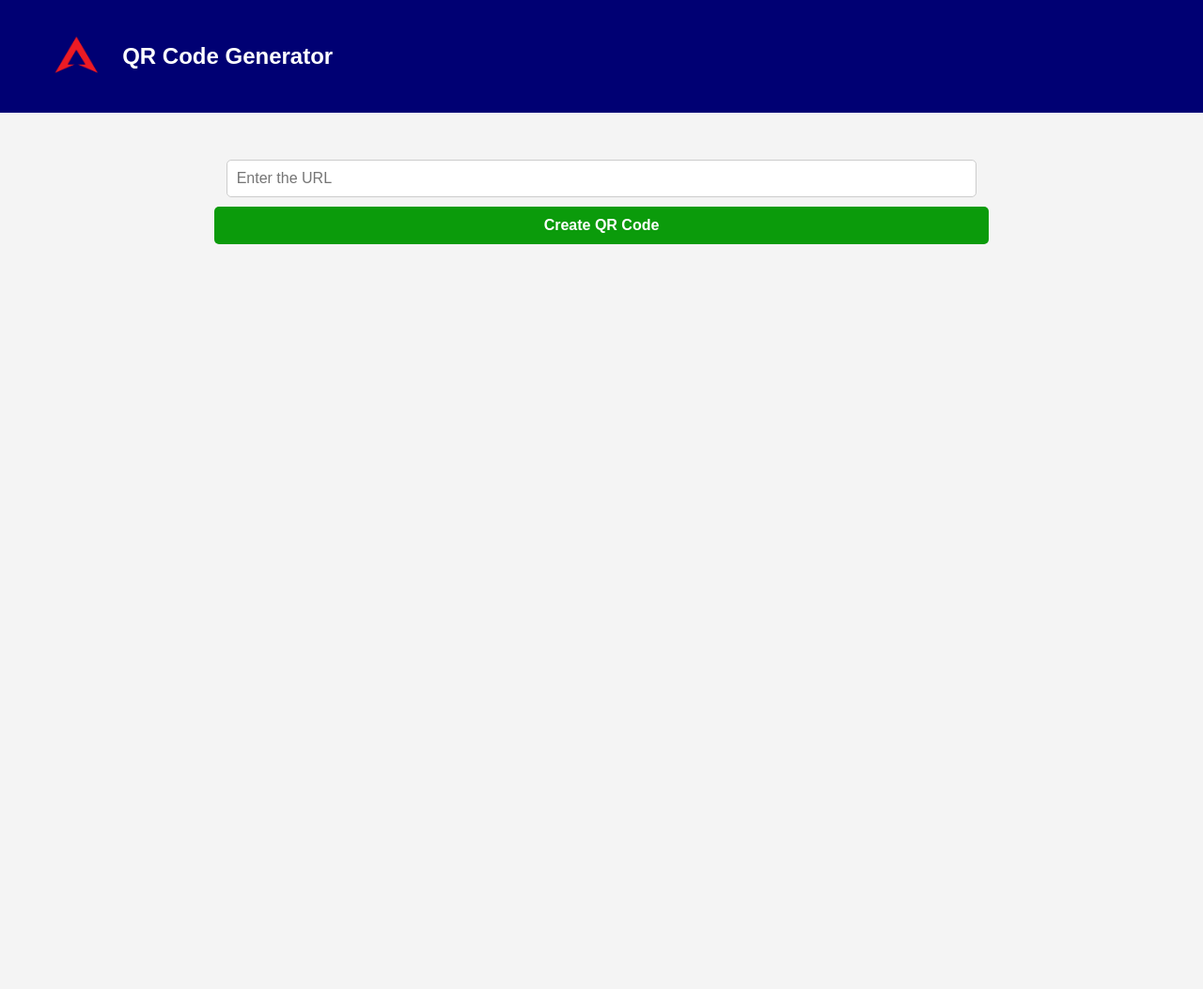
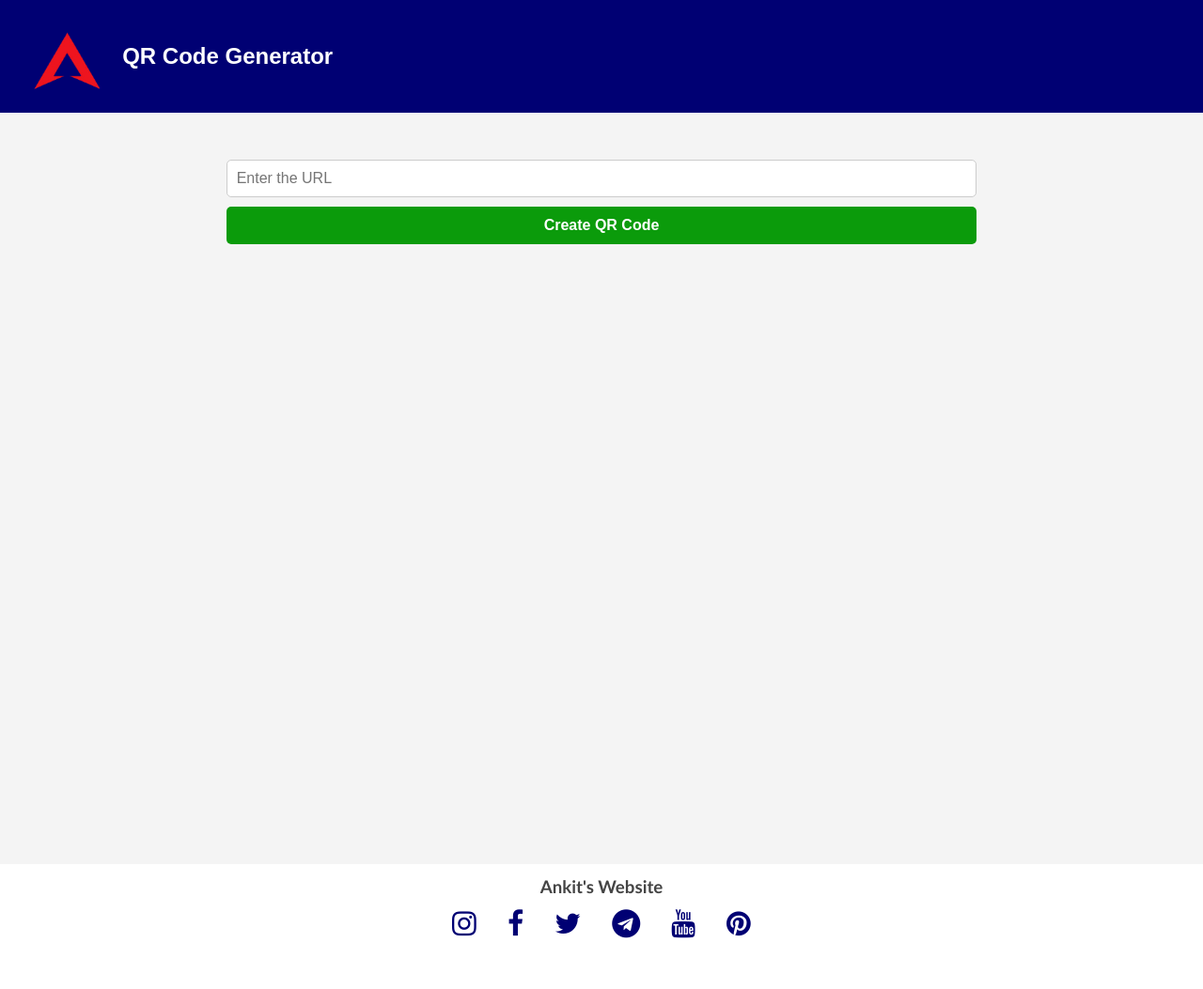
Before and after one commit to ankitprajapat42/QRcode_generator_website, a Flask app: page / in a window 1280 px wide. Shown: the whole page at 94% size. Before the commit the page ends 260 px from the top, so only its background shows below. Run offline with Flask 3, Linux system fonts and the light colour scheme.

Commit message:
Update files

```diff
--- a/app.py
+++ b/app.py
@@ -21,9 +21,10 @@ def index():
 
         # Relative path for rendering the image
         qr_image_url = "/static/qr-img.png"
+
         return render_template("index.html", qr_image=qr_image_url)
     else:
         return render_template('index.html')
 
-if __name__ == '__main__':
-    app.run(debug=True)
+if __name__=='__main__':
+    app.run('localhost', 100, debug=True)
--- a/static/style.css
+++ b/static/style.css
@@ -63,7 +63,7 @@ main {
 
 .box button {
     height: 40px;
-    width: 67%;
+    width: 65%;
     color: #fff;
     font-weight: bold;
     font-size: 16px;
@@ -71,7 +71,6 @@ main {
     border-radius: 5px;
     background-color: rgb(11, 155, 11);
     cursor: pointer;
-    transition: background-color 0.3s ease;
 }
 
 .box button:hover {
@@ -85,7 +84,8 @@ main {
     flex-direction: column;
     justify-content: center;
     align-items: center;
-    margin-top: 20px;
+    margin-top: 2%;
+
 }
 
 .QRcode {
@@ -96,6 +96,10 @@ main {
     justify-content: center;
     align-items: center;
     background-color: #fff;
+}
+
+.QRcode h2{
+    margin: 2px;
 }
 
 .download_button {
@@ -123,3 +127,32 @@ main {
 .download_button button:hover {
     background-color: rgb(8, 120, 8);
 }
+
+footer{
+    height: 15vh;
+    width: 100%;
+}
+
+footer h3{
+    color: #444;
+    font-family: 'Trebuchet MS', 'Lucida Sans Unicode', 'Lucida Grande', 'Lucida Sans', Arial, sans-serif;
+    text-align: center;
+    margin-top: 1%;
+
+}
+
+.foot{
+    margin-left: 35%;
+    height: auto;
+    width: 30%;
+    display: flex;
+    align-items: center;
+    justify-content: space-evenly;
+    margin-top: 1%;
+
+}
+
+.foot i{
+    color: rgb(0, 0, 115);
+    font-size: 30px;
+}
--- a/templates/index.html
+++ b/templates/index.html
@@ -5,6 +5,8 @@
     <meta name="viewport" content="width=device-width, initial-scale=1.0">
     <title>QR Code Generator</title>
     <link rel="stylesheet" href="/static/style.css">
+    <link rel="stylesheet" href="https://cdnjs.cloudflare.com/ajax/libs/font-awesome/4.7.0/css/font-awesome.min.css">
+    <link rel="shortcut icon" href="..\static\logo_01.png" type="image/x-icon">
 </head>
 <body>
     <header>
@@ -25,17 +27,31 @@
 
         {% if qr_image %}
         <div class="block">
-            <div class="qrcode">
-                <h2>Your QR Code:</h2>
+            <h2>Your QR Code:</h2>
+            <div class="QRcode">
                 <img src="{{ qr_image }}" alt="QR Code">
             </div>
             <div class="download_button">
                 <a href="{{ qr_image }}" download="QRCode.png">
-                    <button >Download QR Code</button>
+                    <button>Download QR Code</button>
                 </a>
             </div>
         </div>
         {% endif %}
     </main>
+
+    <footer>
+        <h3>Ankit's Website</h3>
+        <div class="foot">
+            <i class="fa fa-instagram"></i>
+            <i class="fa fa-facebook"></i>
+            <i class="fa fa-twitter"></i>
+            <i class="fa fa-telegram"></i>
+            <i class="fa fa-youtube"></i>
+            <i class="fa fa-pinterest"></i>
+
+        </div>
+    </footer>
+
 </body>
 </html>
```
Also changed, not shown: static/logo_01.png, static/qr-img.png.
